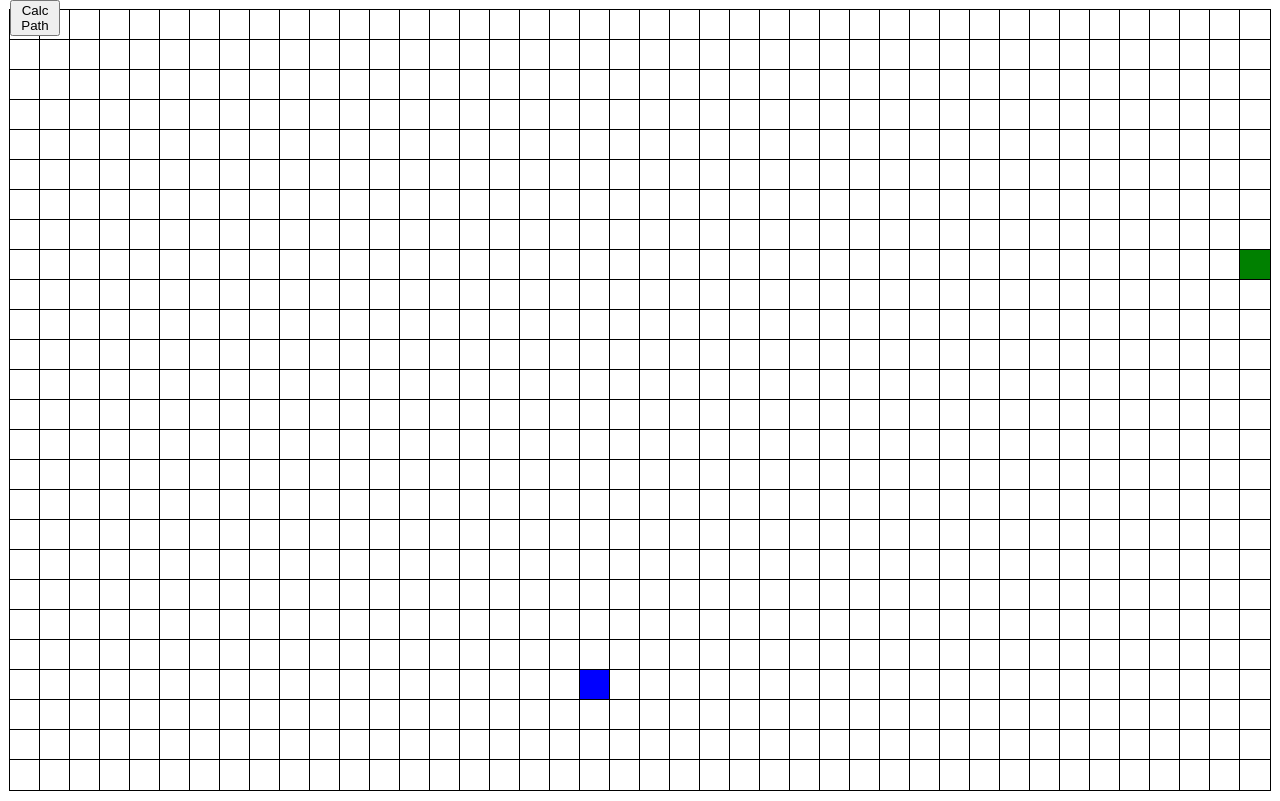
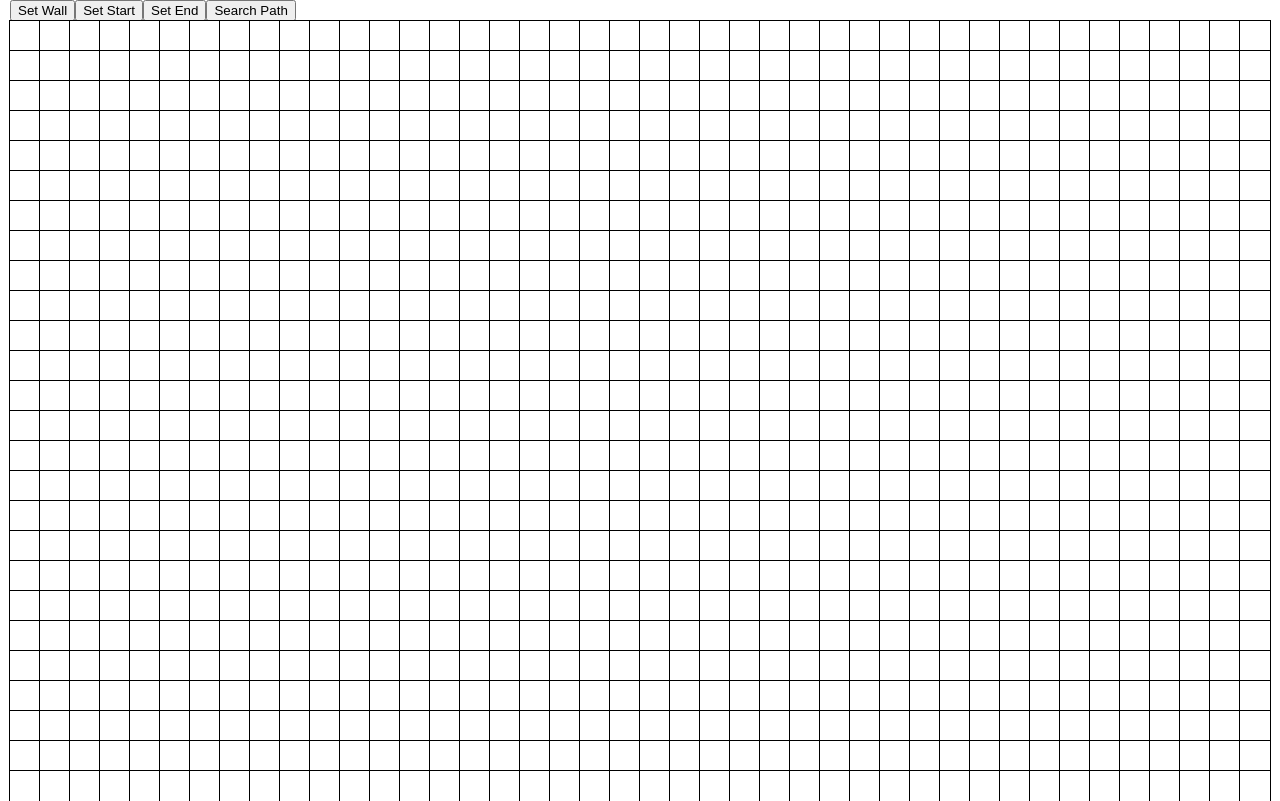
Before and after one commit to Tracer1337/pathfinding-visualization, a React (Create React App) app: page / in a window 1280 px wide. Built offline with nearby package versions, Linux system fonts and the light colour scheme.

Commit message:
Fix AStar / Implement various heuristics

```diff
--- a/src/App.js
+++ b/src/App.js
@@ -1,14 +1,25 @@
-import React from "react"
+import React, {useRef} from "react"
 
 import Grid from "./components/Grid.js"
 import {NODE_SIZE, GRID_PADDING} from "./config/constants.js"
 
 const App = () => {
+    const grid = useRef()
+
     return(
-        <Grid
-            rows={Math.floor((window.innerHeight - GRID_PADDING * 2) / NODE_SIZE)}
-            columns={Math.floor((window.innerWidth - GRID_PADDING * 2) / NODE_SIZE)}
-        />
+        <div className="app">
+            <div className="controlls">
+                <button onClick={() => grid.current.setWall()}>Set Wall</button>
+                <button onClick={() => grid.current.setStart()}>Set Start</button>
+                <button onClick={() => grid.current.setEnd()}>Set End</button>
+                <button onClick={() => grid.current.calculatePath()}>Search Path</button>
+            </div>
+            <Grid
+                rows={Math.floor((window.innerHeight - GRID_PADDING * 2) / NODE_SIZE)}
+                columns={Math.floor((window.innerWidth - GRID_PADDING * 2) / NODE_SIZE)}
+                ref={grid}
+            />
+        </div>
     )
 }
 
--- a/src/algorithms/a-star.js
+++ b/src/algorithms/a-star.js
@@ -10,18 +10,26 @@ class Node{
         this.parentNode = parentNode
     }
 
-    equal(node){ return this.x == node.x && this.y == node.y }
-
-    distanceTo(node){ return ((node.x-this.x)**2+(node.y-this.y)**2)**(1/2)}
+    equal(node){ return this.x === node.x && this.y === node.y }
 }
 
 class AStar{
-    constructor(start, end, grid){
+    static heuristics = [
+        // Manhattan Distance
+        (currentNode, endNode) => Math.abs(currentNode.x-endNode.x)+Math.abs(currentNode.y-endNode.y),
+        // Diagonal Distance
+        (currentNode, endNode) => Math.max(Math.abs(currentNode.x-endNode.x),Math.abs(currentNode.y-endNode.y)),
+        // Euclidean Distance
+        (currentNode, endNode) => ((currentNode.x-endNode.x)**2+(currentNode.y-endNode.y)**2)**(1/2)
+    ]
+
+    constructor(start, end, grid, heuristic = 0){
         this.startNode = new Node(...start)
         this.endNode = new Node(...end)
         this.grid = grid
         this.openList = [this.startNode]
         this.closedList = []
+        this.heuristic = AStar.heuristics[heuristic]
     }
 
     getNodeInList(list, node){
@@ -61,12 +69,12 @@ class AStar{
             for(let x = currentNode.x - 1; x <= currentNode.x + 1; x++){
                 for(let y = currentNode.y - 1; y <= currentNode.y + 1; y++){
                     // Do not proceed if the position is the positon of the currentNode
-                    if(x == 0 && y == 0)
+                    if(x === currentNode.x && y === currentNode.y)
                         continue
 
-                    // Do not proceed it the node is not inside the grid
+                    // Do not proceed if the node is not inside the grid
                     if(x < 0 || y < 0 ||
-                       x > this.grid.length || y > this.grid[0].length)
+                       x >= this.grid.length || y >= this.grid[0].length)
                        continue
 
                     // Do not proceed if the node is not walkable
@@ -86,7 +94,7 @@ class AStar{
 
                 // Create the g, h and f values
                 child.g = currentNode.g + 1
-                child.h = child.distanceTo(this.endNode)
+                child.h = this.heuristic(child, this.endNode)
                 child.f = child.g + child.h
 
                 // Child is already in the open list
--- a/src/components/Grid.js
+++ b/src/components/Grid.js
@@ -1,12 +1,12 @@
 import React, {useState, useEffect} from "react"
 
 import Node from "./Node.js"
-import {NODE_SIZE} from "../config/constants.js"
+import {NODE_SIZE, STATES} from "../config/constants.js"
 import AStar from "../algorithms/a-star.js"
 
 export default class Grid extends React.Component{
     state = {grid: Array(this.props.rows).fill(0).map(() => Array(this.props.columns).fill(0))}
-    isMouseDown = false
+    mode = STATES.BLOCKED
 
     indexToCoords(index){
         return [Math.floor(index/this.props.columns), index%this.props.columns]
@@ -19,42 +19,40 @@ export default class Grid extends React.Component{
         this.setState({grid: newGrid})
     }
 
-    handleMouseEnter = (index, isMouseDown = this.isMouseDown) => {
-        if(isMouseDown){
-            this.setGridAtIndex(index, 1)
+    handleClick = (index) => {
+        this.setGridAtIndex(index, this.mode)
+        if(this.mode === STATES.START){
+            this.startingPoint = index
+        } else if(this.mode === STATES.END){
+            this.endingPoint = index
         }
     }
 
-    componentDidMount(){
-        this.grid.addEventListener("mousedown", () => this.isMouseDown = true)
-        this.grid.addEventListener("mouseup", () => this.isMouseDown = false)
-
-        this.startingPoint = Math.floor(Math.random()*this.props.columns*this.props.rows)
-        this.endingPoint = Math.floor(Math.random()*this.props.columns*this.props.rows)
-
-        this.setGridAtIndex(this.startingPoint, 2)
-        this.setGridAtIndex(this.endingPoint, 3)
-    }
+    setWall = () => this.mode = STATES.BLOCKED
+    setStart = () => this.mode = STATES.START
+    setEnd = () => this.mode = STATES.END
 
     calculatePath = () => {
         const newGrid = this.state.grid
         const path = new AStar(this.indexToCoords(this.startingPoint), this.indexToCoords(this.endingPoint), this.state.grid).findPath()
-        for(let point of path){
-            newGrid[point[0]][point[1]] = 4
+        if(path){
+            for(let point of path){
+                newGrid[point[0]][point[1]] = 4
+            }
+            this.setState({grid: newGrid})
+        }else{
+            alert("There is no path")
         }
-        this.setState({grid: newGrid})
     }
 
     render(){
         return(
             <div className="grid" style={{width: this.props.columns*NODE_SIZE}} ref={ref => this.grid = ref}>
-                <button style={{position: "absolute", width: 50, top: 0}}onClick={this.calculatePath}>Calc Path</button>
                 {this.state.grid.flat().map((state, i) => (
                     <Node
                         state={state}
                         key={i}
-                        onMouseEnter={() => this.handleMouseEnter(i)}
-                        onMouseDown={() => this.handleMouseEnter(i, true)}
+                        onClick={() => this.handleClick(i)}
                     />
                 ))}
             </div>
--- a/src/components/Node.js
+++ b/src/components/Node.js
@@ -3,8 +3,7 @@ import {NODE_SIZE, STATES, COLORS} from "../config/constants.js"
 
 const Node = ({
     state,
-    onMouseEnter,
-    onMouseDown
+    onClick
 }) => {
     let backgroundColor
     switch(state){
@@ -30,8 +29,7 @@ const Node = ({
         <div
             className="node"
             style={{width: NODE_SIZE, height: NODE_SIZE, backgroundColor}}
-            onMouseEnter={onMouseEnter}
-            onMouseDown={onMouseDown}
+            onClick={onClick}
         />
     )
 }
```
Also changed, not shown: 1 other file (tests, documents, lock files or other folders).
